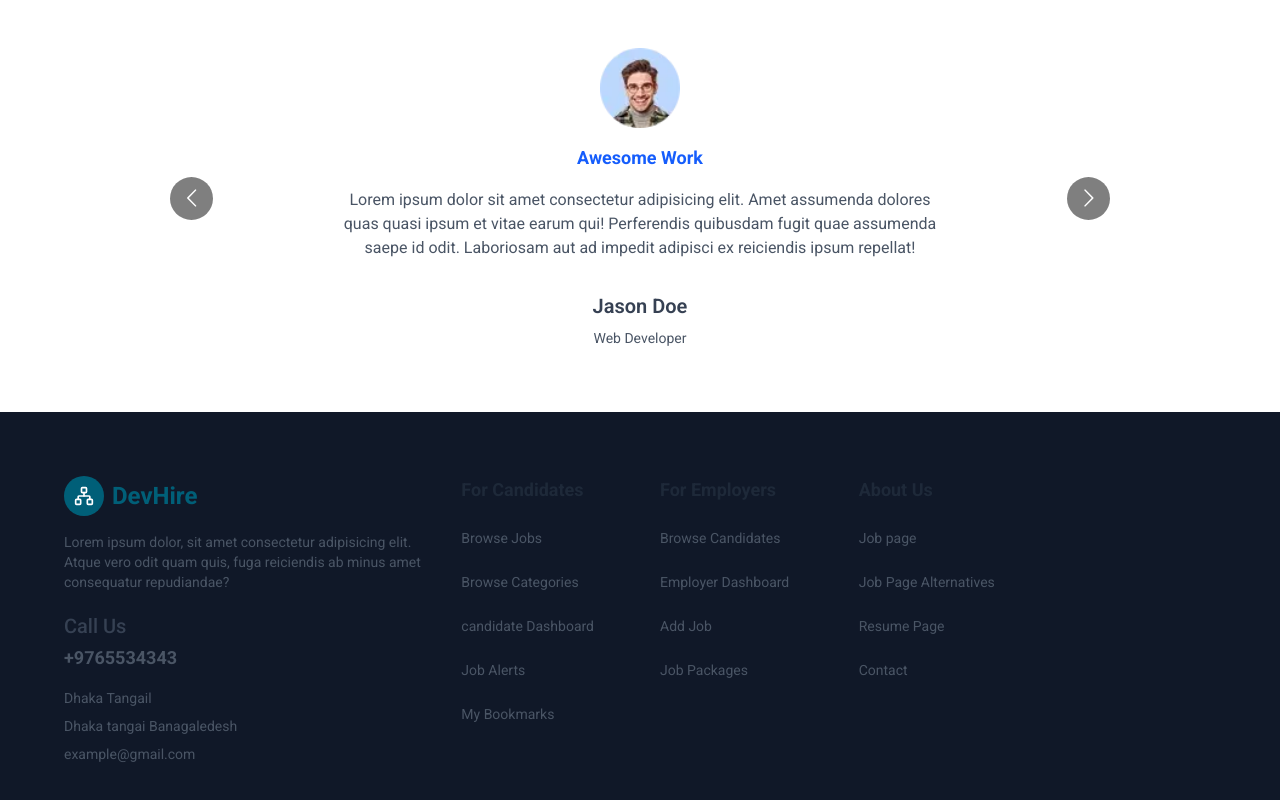
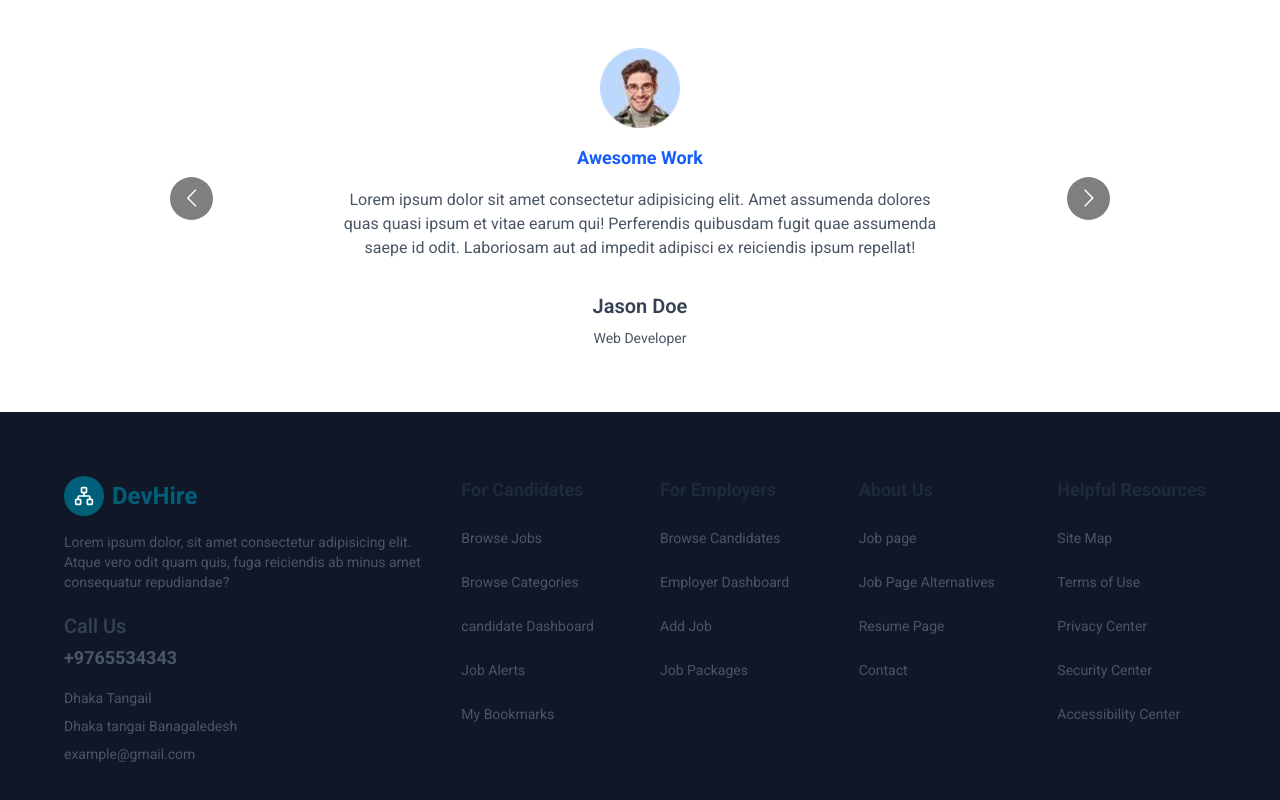
Before and after one commit to subashtamang2/job-landing, a Next.js app: page / in a window 1280 px wide. Shown: the part 4398-5198 px from the top of the page. Built offline with nearby package versions, Linux system fonts and the light colour scheme.

Commit message:
complete footer

```diff
--- a/components/Home/Footer/Footer.tsx
+++ b/components/Home/Footer/Footer.tsx
@@ -57,6 +57,16 @@ const Footer = () => {
           <p className='footer__link'>Contact</p>
         </div>
 
+        {/* 5th part  */}
+        <div className='space-y-6'>
+          <h1 className='text-lg font-bold text-gray-800 dark:text-gray-200'>Helpful Resources</h1>
+          <p className='footer__link'>Site Map</p>
+          <p className='footer__link'>Terms of Use</p>
+          <p className='footer__link'>Privacy Center </p>
+          <p className='footer__link'>Security Center </p>
+          <p className='footer__link'>Accessibility Center </p>
+        </div>
+
       </div>
     </div>
   )
```
